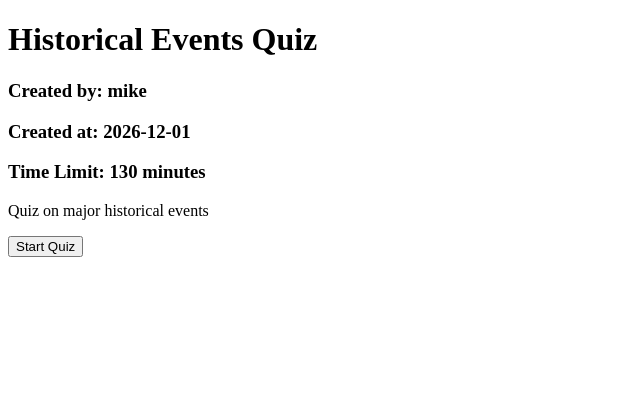
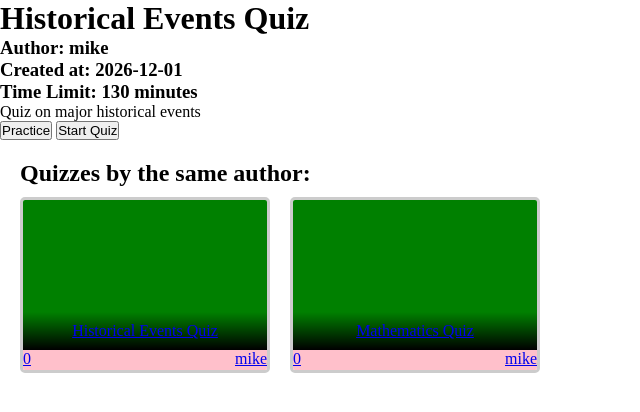
Before and after one commit to Turikotura/jquiz, a Java web app: page /manager/quizInfo.jsp?quizId=4 in a window 1280 px wide. Shown: the top 412 px of the page, without its empty margins (0-640 px from the left). Run offline with Tomcat 11, a stand-in JSP engine, Linux system fonts and the light colour scheme; data comes from the database, SQL or seed files in the repository.

Commit message:
Quiz info page updated

```diff
--- a/jQuiz/src/main/java/models/Question.java
+++ b/jQuiz/src/main/java/models/Question.java
@@ -7,8 +7,8 @@ public class Question {
     private int id;
     private int questionTypeId;
     private String text;
-    int quizId;
-    String imageUrl;
+    private int quizId;
+    private String imageUrl;
     private int score;
     private List<Integer> answerIds;
     private boolean guessed;
--- a/jQuiz/src/main/webapp/quizInfo.jsp
+++ b/jQuiz/src/main/webapp/quizInfo.jsp
@@ -3,7 +3,8 @@
 <%@ page import="database.Database" %>
 <%@ page import="java.sql.SQLException" %>
 <%@ page import="database.UserDatabase" %>
-<%@ page import="models.User" %><%--
+<%@ page import="models.User" %>
+<%@ page import="java.util.List" %><%--
   Created by IntelliJ IDEA.
   User: giorgi
   Date: 6/17/24
@@ -16,18 +17,61 @@
 <% int quizId = Integer.parseInt(request.getParameter("quizId"));
     QuizDatabase quizDB = (QuizDatabase) application.getAttribute(Database.QUIZ_DB);
     UserDatabase userDB = (UserDatabase) application.getAttribute(Database.USER_DB);
-    Quiz curQuiz = quizDB.getQuizById(quizId);
-    User author = userDB.getById(curQuiz.getAuthorId());
+    Quiz curQuiz = null;
+    User author = null;
+    try {
+        curQuiz = quizDB.getQuizById(quizId);
+        author = userDB.getById(curQuiz.getAuthorId());
+    } catch (SQLException e) {
+        throw new RuntimeException(e);
+    } catch (ClassNotFoundException e) {
+        throw new RuntimeException(e);
+    }
 %>
 <head>
     <title><%=curQuiz.getTitle()%></title>
+    <link href="index.css" rel="stylesheet" type="text/css">
 </head>
 <body>
     <h1><%=curQuiz.getTitle()%></h1>
-    <h3><%="Created by: " + author.getUsername()%></h3>
+    <h3><%="Author: " + author.getUsername()%></h3>
     <h3><%="Created at: " + curQuiz.getCreatedAt().toString()%></h3>
     <h3><%="Time Limit: " + curQuiz.getMaxTime() + " minutes"%></h3>
     <p><%=curQuiz.getDescription()%></p>
-    <button type="button">Start Quiz</button>
+    <% if(curQuiz.getAllowPractice()) { %>
+        <a href = "playQuiz.jsp?practice=true&quizId=<%=curQuiz.getId()%>"><button type="button">Practice</button></a>
+    <% } %>
+    <a href = "playQuiz.jsp?practice=false&quizId=<%=curQuiz.getId()%>"><button type="button">Start Quiz</button></a>
+
+    <div class="quiz-list-wrapper">
+        <h2>Quizzes by the same author:</h2>
+        <div class="quiz-boxes">
+            <% try {
+                    List<Quiz> quizzesBySameAuthor = quizDB.getQuizzesByAuthorId(author.getId());
+                    if (quizzesBySameAuthor == null) {
+                        throw new Exception("Quizzes not found in request.");
+                    }
+
+                    for (Quiz quiz : quizzesBySameAuthor) {
+                        User curAuthor = userDB.getById(quiz.getAuthorId());
+            %>
+            <div class="quiz-box">
+                <a href="quizInfo.jsp?quizId=<%=quiz.getId()%>">
+                    <div class="quiz-box-top">
+                        <p class="quiz-box-name"><%= quiz.getTitle() %></p>
+                    </div>
+                    <div class="quiz-box-bot">
+                        <p><%= quiz.getTotalPlayCount()%></p>
+                        <p><%= curAuthor.getUsername()%></p>
+                    </div>
+                </a>
+            </div>
+            <% }
+            } catch (Exception e) {
+                e.printStackTrace();
+                out.println("<p>Error loading quizzes: " + e.getMessage() + "</p>");
+            } %>
+        </div>
+    </div>
 </body>
 </html>
```
Also changed, not shown: jQuiz/src/main/webapp/playQuiz.jsp (added, +37 -0 lines).
